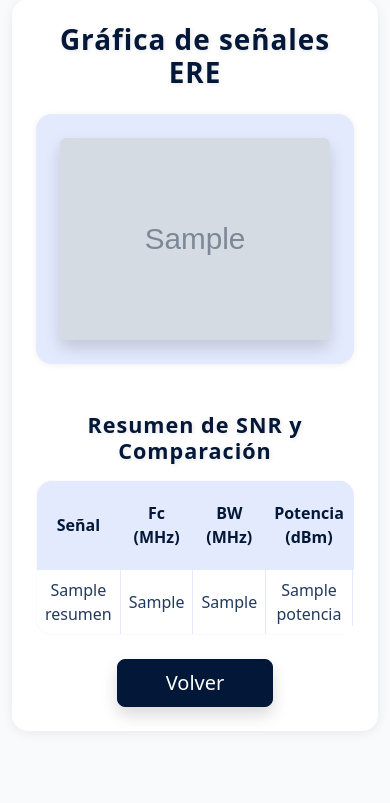
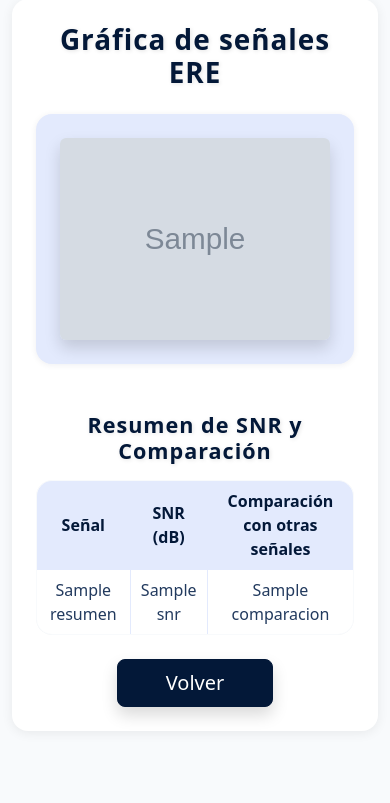
Before and after one commit to CristianDAvella/web_espectro, a Flask app: template templates/grafica.html in a window 390 px wide. Shown: the part 49-852 px from the top of the page. Run offline with Flask 3, Linux system fonts and the light colour scheme; the template is opened without the code that fills it: most values are stand-ins (such as "Sample title", 1, 10 or a date in 2020); grey boxes marked "Sample" are stand-in pictures.

Commit message:
responsive

```diff
--- a/templates/grafica.html
+++ b/templates/grafica.html
@@ -99,9 +99,9 @@
                                 <thead class="table-primary">
                                     <tr>
                                         <th>Señal</th>
-                                        <th>Fc (MHz)</th>
-                                        <th>BW (MHz)</th>
-                                        <th>Potencia (dBm)</th>
+                                        <th class="d-none d-sm-table-cell" >Fc (MHz)</th>
+                                        <th class="d-none d-sm-table-cell">BW (MHz)</th>
+                                        <th class="d-none d-sm-table-cell">Potencia (dBm)</th>
                                         <th>SNR (dB)</th>
                                         <th>Comparación con otras señales</th>
                                     </tr>
@@ -110,9 +110,9 @@
                                     {% for s in resumen %}
                                     <tr>
                                         <td>{{ s.nombre }}</td>
-                                        <td>{{ s.fc }}</td>
-                                        <td>{{ s.bw }}</td>
-                                        <td>{{ s.potencia }}</td>
+                                        <td class="d-none d-sm-table-cell">{{ s.fc }}</td>
+                                        <td class="d-none d-sm-table-cell">{{ s.bw }}</td>
+                                        <td class="d-none d-sm-table-cell">{{ s.potencia }}</td>
                                         <td>{{ s.snr }}</td>
                                         <td>{{ s.comparacion|safe }}</td>
                                     </tr>
```
